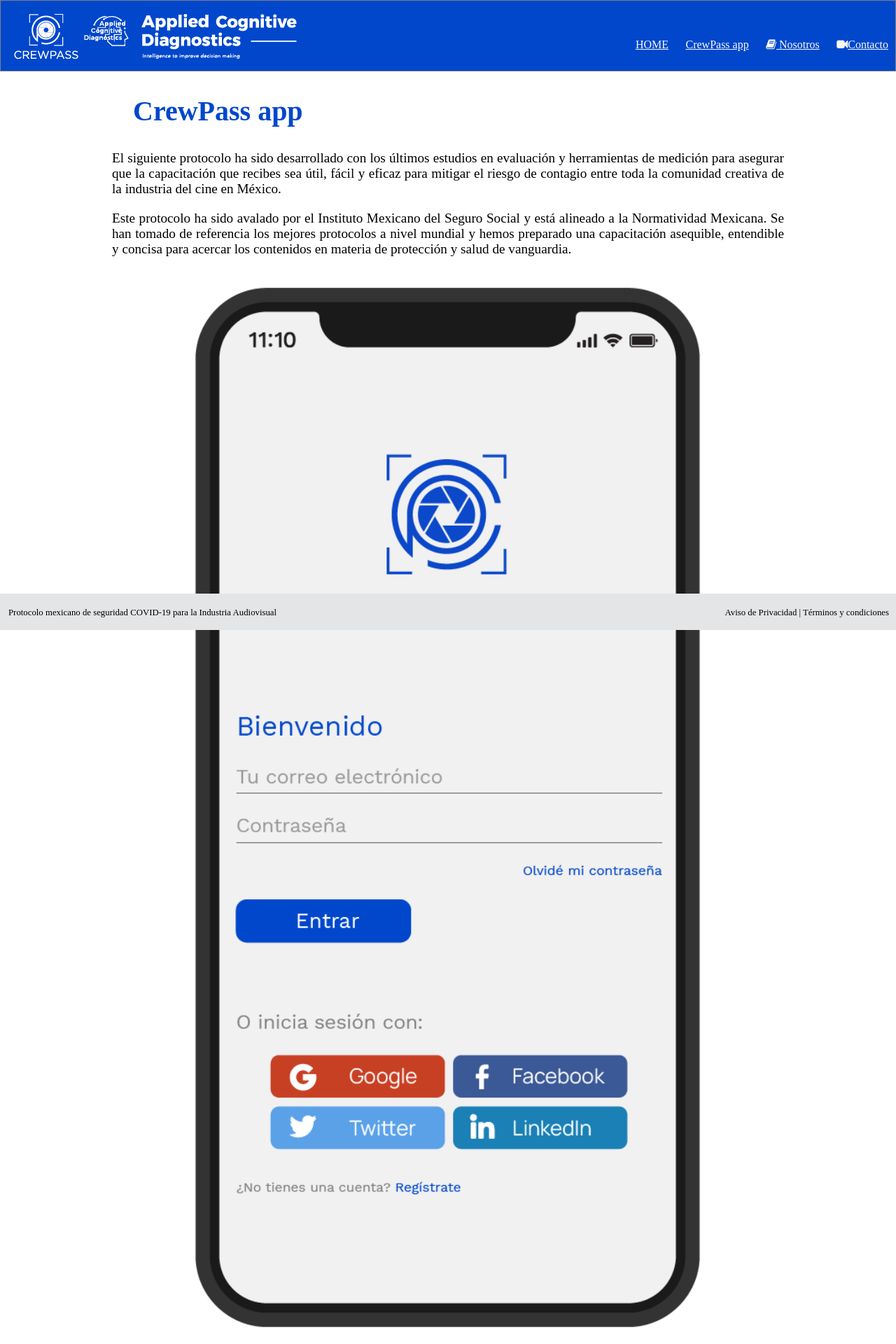
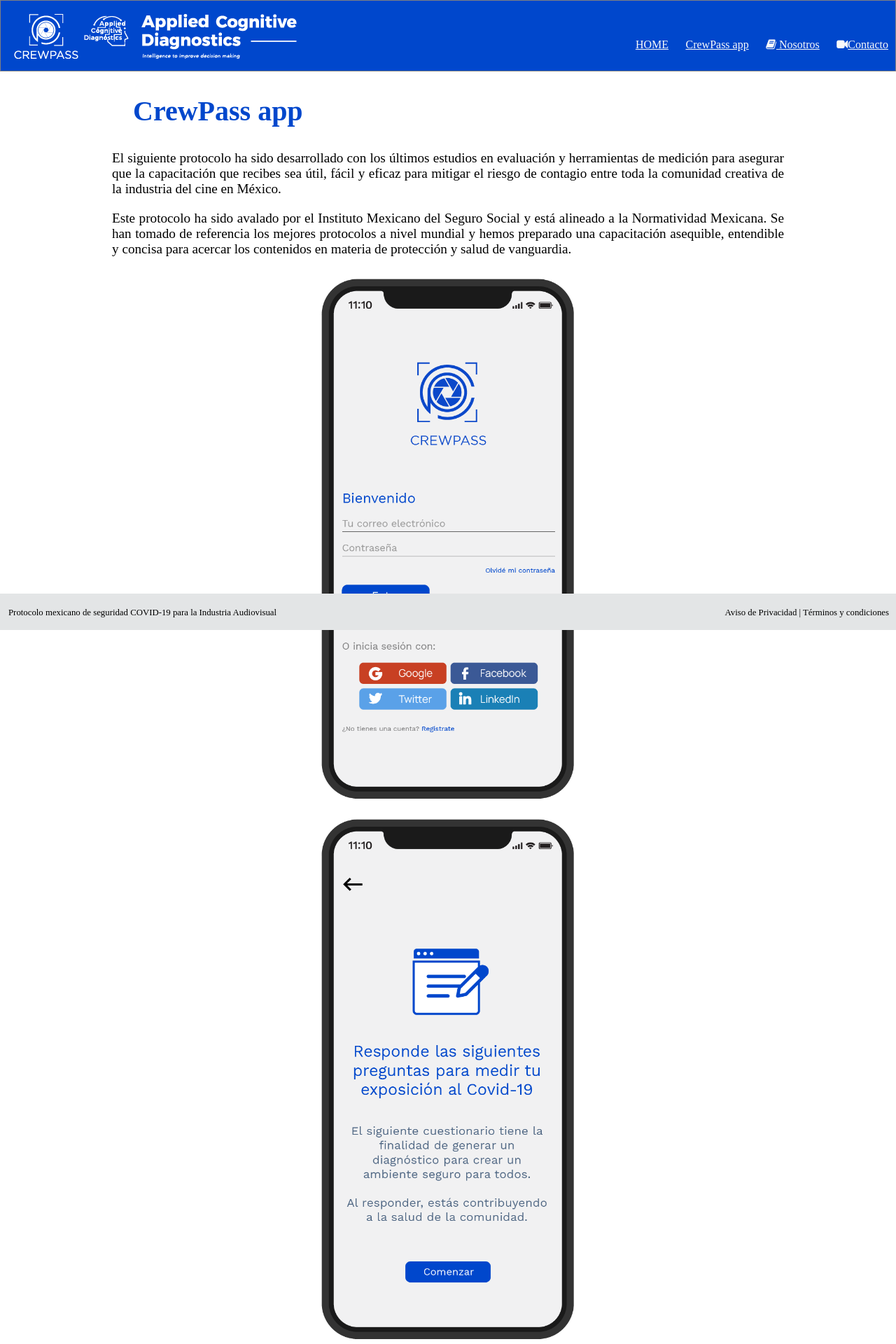
Before and after one commit to CrewPass/crewpass.github.io, a Jekyll site: the page built from CP-app.html, in a window 1280 px wide. Shown: the top 1920 px of the page at 70% size. Built offline with Jekyll 4.4.1, drawn with Linux system fonts in a browser that asks for light colours.

Commit message:
Update CP-app.html

```diff
--- a/CP-app.html
+++ b/CP-app.html
@@ -10,19 +10,19 @@ title: CrewPass app
 <p align="justify">Este protocolo ha sido avalado por el Instituto Mexicano del Seguro Social y está alineado a la Normatividad Mexicana. Se han tomado de referencia los mejores protocolos a nivel mundial y hemos preparado una capacitación asequible, entendible y concisa para acercar los contenidos en materia de protección y salud de vanguardia.</p>
 
 <center>
-<img class='displayed' width=100% src="/images/ss_01.png">
+<img class='displayed' width=50% src="/images/ss_01.png">
 </center>
 
 <center>
-<img class='displayed' width=100% src="/images/ss_02.png">
+<img class='displayed' width=50% src="/images/ss_02.png">
 </center>
 
 <center>
-<img class='displayed' width=100% src="/images/ss_03.png">
+<img class='displayed' width=50% src="/images/ss_03.png">
 </center>
 
 <center>
-<img class='displayed' width=100% src="/images/ss_04.png">
+<img class='displayed' width=50% src="/images/ss_04.png">
 </center>
 
 
```
